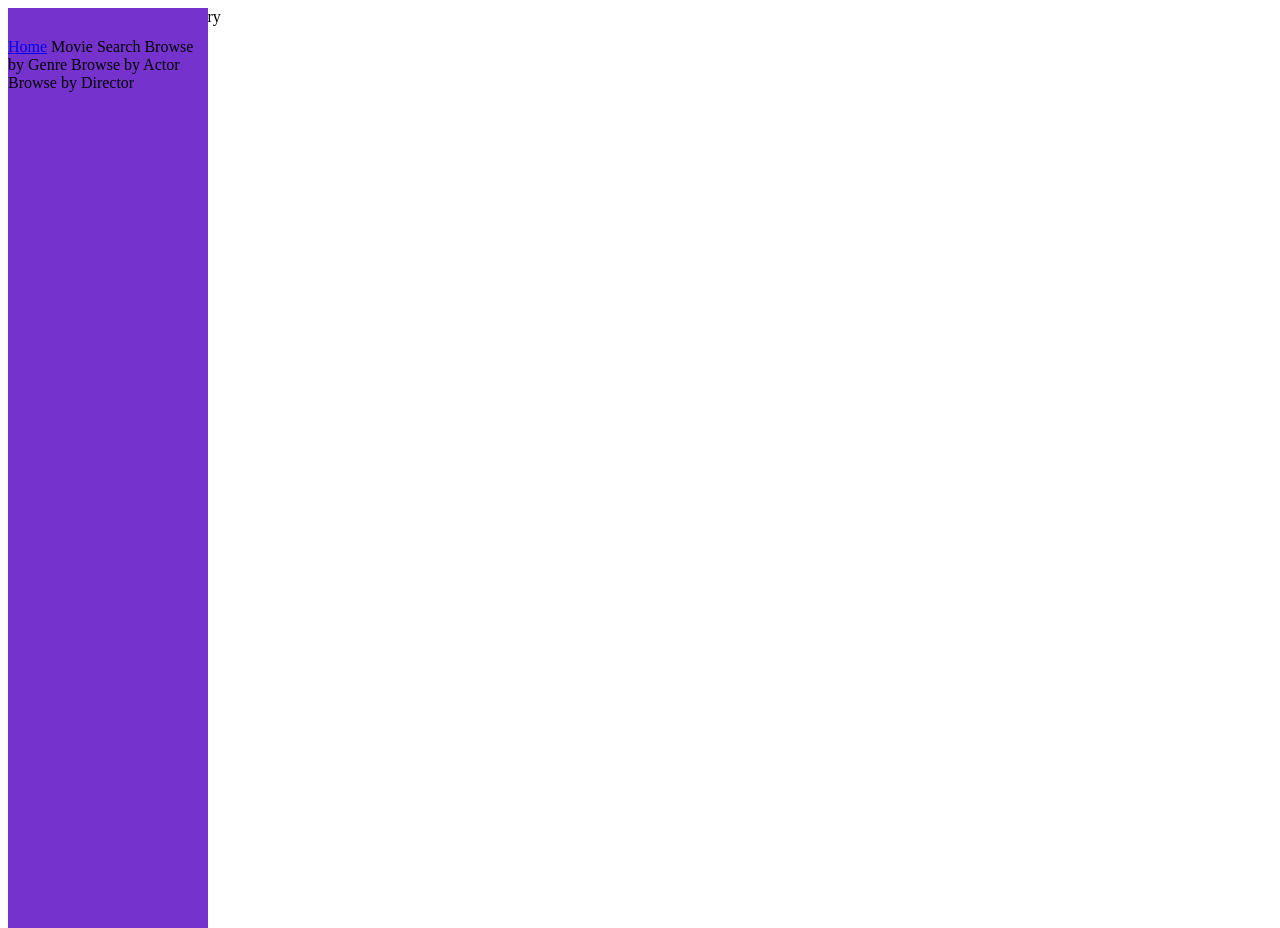
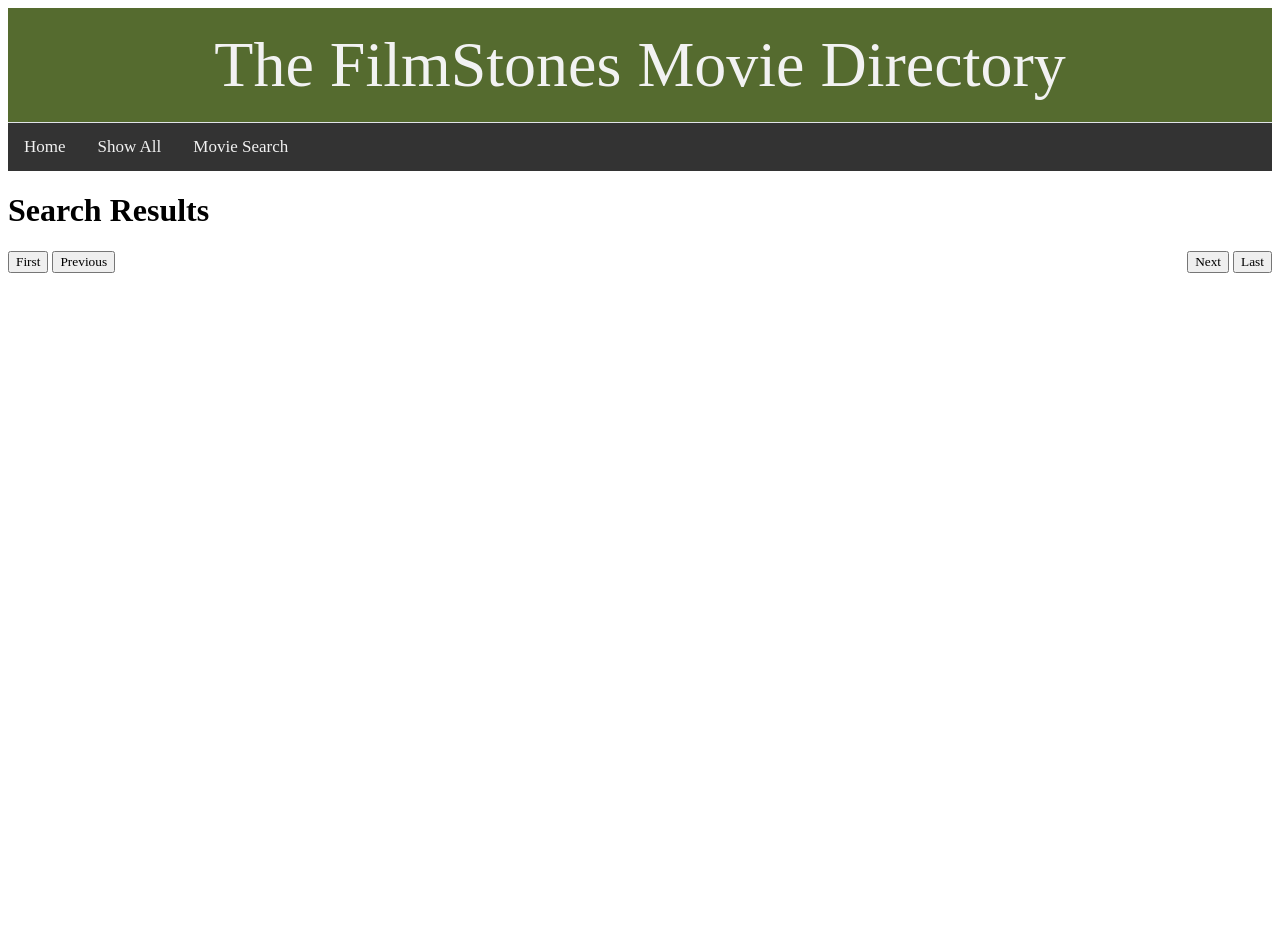
Before and after one commit to Jack-Stoneman/COMPSCI235_Movie_Application, a Flask app: template moviefiles/templates/movie/movie.html in a window 1280 px wide. Run offline with Flask 2, Linux system fonts and the light colour scheme; the template is opened without the code that fills it, so the values that code supplies are empty.

Commit message:
started a redesign of html pages and implemented a route to show all movies

```diff
--- a/moviefiles/__init__.py
+++ b/moviefiles/__init__.py
@@ -21,5 +21,9 @@ def create_app(test_config=None):
         from .home import home
         app.register_blueprint(home.home_blueprint)
 
+        from .movies import movies
+        app.register_blueprint(movies.movie_blueprint)
+
+
 
     return app
--- a/moviefiles/adapters/memory_repository.py
+++ b/moviefiles/adapters/memory_repository.py
@@ -11,6 +11,9 @@ class MemoryRepository(AbstractRepository):
         self.__genres = reader.dataset_of_genres
         self.__actors = reader.dataset_of_actors
         self.__directors = reader.dataset_of_directors
+
+    def get_movies(self):
+        return self.__movies
 
     def get_movie(self, title: str, release_year: int):
         for movie in self.__movies:
--- a/moviefiles/adapters/repository.py
+++ b/moviefiles/adapters/repository.py
@@ -10,6 +10,11 @@ class RepositoryException(Exception):
         pass
 
 class AbstractRepository(abc.ABC):
+
+    @abc.abstractmethod
+    def get_movies(self):
+        """ Gets all movies """
+        raise NotImplementedError
 
     @abc.abstractmethod
     def get_movie(self, title: str, release_year: str):
--- a/moviefiles/home/home.py
+++ b/moviefiles/home/home.py
@@ -1,4 +1,4 @@
-from flask import Blueprint, render_template
+from flask import Blueprint, render_template, url_for
 
 home_blueprint = Blueprint('home_bp', __name__)
 
--- a/moviefiles/movies/services.py
+++ b/moviefiles/movies/services.py
@@ -5,6 +5,10 @@ from COMPSCI235_Movie_Application.moviefiles.domainmodel.movie import Movie, Act
 
 class NonExistentMovieException(Exception):
     pass
+
+def get_movies(repo: AbstractRepository):
+    movies = repo.get_movies()
+    return movies_to_dict(movies)
 
 def get_movie(title: str, release_year: int, repo: AbstractRepository):
     movie = repo.get_movie(title, release_year)
--- a/moviefiles/static/css/main.css
+++ b/moviefiles/static/css/main.css
@@ -1,127 +1,37 @@
-#container {
-  display: flex;
-  flex-direction: row;
+
+
+* {
+  font-family: "Perpetua", serif;
 }
 
-#nav {
-  width: 200px;
-  height: 100%;
-  background: #7532cd;
-  padding: 30px 0px;
-  position: fixed;
+.topnav {
+  background-color: #333;
+  overflow: hidden;
 }
 
-#nav-header {
-  color: #fff;
+.topnav a {
+  float: left;
+  color: #f2f2f2;
   text-align: center;
-  margin-bottom: 30px;
-  margin-top: 12px;
+  padding: 14px 16px;
+  text-decoration: none;
+  font-size: 17px;
 }
 
-#sub-nav-header {
-  color: #fff;
-  text-align: left;
-  margin-top: 20px;
-  margin-bottom: 20px;
-  padding-left: 10px;
+.topnav a:hover {
+  background-color: #ddd;
+  color: black;
 }
 
-#nav-footer {
-  color: #fff;
-  margin-top: 25px;
-  margin-bottom: 20px;
-  position: absolute;
-  bottom: 0;
-  font-size: small;
+#header {
+  padding: 20px;
+  border-bottom: 1px solid #e0e4e8;
+  color: #f2f2f2;
+  font-size: 64px;
   text-align: center;
-  word-wrap: break-word;
 }
 
-#main {
-  margin: 20px;
-  color: #717171;
-  line-height: 25px;
-  padding: 10px;
-  width: 66.666667%;
+#content-2 {
+  background-color: #556B2F;
+  overflow: hidden;
 }
-
-#logo {
-  width: 150px;
-}
-
-#sidebar {
-    background-color: #8acd32;
-    color: #717171;
-    width: 33.333333%;
-    min-height: 100vh;
-    height: 100%;
-    padding: 20px;
-    border-bottom: 1px solid #e0e4e8;
-}
-
-#article-header {
-    text-align: left;
-    margin-top: 20px;
-    margin-bottom: 20px;
-}
-
-#article {
-    clear:both;
-    margin-bottom:100px;
-}
-
-#article-footer {
-    font-size: 32px;
-}
-
-#article-container {
-    padding: 20px;
-    display: flex;
-    flex-direction: column;
-    margin-top: 30px;
-}
-
-input[type='text'],
-    select {
-        width: 100%;
-        padding: 12px 20px;
-        margin: 8px 0;
-        display: inline-block;
-        border: 1px solid #ccc;
-        border-radius: 4px;
-        box-sizing: border-box;
-    }
-
-input[type='password'],
-    select {
-        width: 100%;
-        padding: 12px 20px;
-        margin: 8px 0;
-        display: inline-block;
-        border: 1px solid #ccc;
-        border-radius: 4px;
-        box-sizing: border-box;
-    }
-
-input[type='submit'] {
-    width: 100%;
-     background-color: #7532cd;
-     color: white;
-     padding: 14px 20px;
-     margin: 8px 0;
-     border: none;
-     border-radius: 4px;
-     cursor: pointer;
-}
-
-input[type='submit']:hover {
-    background-color: #8acd32;
-    color: black;
-}
-
-.icon {
-    width: 1.5em;
-    height: 1.5em;
-    vertical-align: -0.5em;
-    fill: currentColor;
-    overflow: hidden;
--- a/moviefiles/templates/header.html
+++ b/moviefiles/templates/header.html
@@ -1,3 +1,3 @@
-<header id="header">
+<header>
   The FilmStones Movie Directory
 </header>
--- a/moviefiles/templates/home/home.html
+++ b/moviefiles/templates/home/home.html
@@ -1,7 +1,7 @@
 {% extends 'layout.html' %}
 
 {% block content %}
-<main id="main">
+<main>
     <p>Welcome to the FilmStones Movie Directory!</p>
     <br />
     <p>This website contains information for 1000 movies, from all different genres and time periods.</p>
--- a/moviefiles/templates/layout.html
+++ b/moviefiles/templates/layout.html
@@ -6,30 +6,22 @@
     <title>The FilmStones Movie Directory</title>
 
     <link
-      rel = "stylesheet"
-      href = "{{ url_for('static', filename='css/main.css') }}"
+      rel="stylesheet"
+      href="{{ url_for('static', filename='css/main.css') }}"
      />
 
   </head>
 
   <body>
-    <div id="body">
-      <!-- Include navigation partial. -->
+    <div id="content-2">
+      <header id="header">
+        The FilmStones Movie Directory
+      </header>
+    </div>
+    <div class="topnav">
       {% include 'navigation.html' %}
-
-      <div id="content-2">
-        <!-- Include header partial. -->
-        {% include 'header.html' %}
-
-        <div id="container">
-          <!-- Main content block to be supplied by page. -->
-          {% block content %} {% endblock %}
-
-          <!-- Include sidebar partial. -->
-          {% include 'sidebar.html' %}
-        </div>
-
-      </div>
     </div>
+    {% block content %}
+    {% endblock %}
   </body>
 </html>
--- a/moviefiles/templates/movie/movie.html
+++ b/moviefiles/templates/movie/movie.html
@@ -1 +1,46 @@
 {% extends 'layout.html' %}
+
+{% block content %}
+
+<main id="main">
+    <header id="movie-header">
+        <h1>Search Results</h1>
+    </header>
+
+    <nav style="clear:both">
+            <div style="float:left">
+                {% if first_movie_url is not none %}
+                    <button class="btn-general" onclick="location.href='{{first_movie_url}}'">First</button>
+                {% else %}
+                    <button class="btn-general-disabled" disabled>First</button>
+                {% endif %}
+                {% if previous_movie_url is not none %}
+                    <button class="btn-general" onclick="location.href='{{previous_movie_url}}'">Previous</button>
+                {% else %}
+                    <button class="btn-general-disabled" disabled>Previous</button>
+                {% endif %}
+            </div>
+            <div style="float:right">
+                {% if next_movie_url is not none %}
+                    <button class="btn-general" onclick="location.href='{{next_movie_url}}'">Next</button>
+                {% else %}
+                    <button class="btn-general-disabled" disabled>Next</button>
+                {% endif %}
+                {% if last_movie_url is not none %}
+                    <button class="btn-general" onclick="location.href='{{last_movie_url}}'">Last</button>
+                {% else %}
+                    <button class="btn-general-disabled" disabled>Last</button>
+                {% endif %}
+            </div>
+        </nav>
+
+    {% for movie in movies %}
+    <h2>{{movie.title}}, {{movie.release_year}}</h2>
+    <h3>Genres: <span>{% for genre in movie.genres %} {{genre}} {% endfor %}</span></h3>
+    <p>{{movie.description}}</p>
+    <br>
+    {% endfor %}
+
+</main>
+
+{% endblock %}
--- a/moviefiles/templates/navigation.html
+++ b/moviefiles/templates/navigation.html
@@ -1,12 +1,4 @@
-<nav id="nav">
 
-  <a class="btn-nav" href="{{ url_for('home_bp.home') }}">Home</a>
-  <a class="btn-nav">Movie Search</a>
-  <a class="btn-nav">Browse by Genre</a>
-  <a class="btn-nav">Browse by Actor</a>
-  <a class="btn-nav">Browse by Director</a>
-
-  <div id="nav-footer">
-    COMPSCI 235 Software Development Methodologies
-  </div>
-</nav>
+<a href="{{ url_for('home_bp.home') }}">Home</a>
+<a href="{{ url_for('movie_bp.show_all') }}">Show All</a>
+<a href="{{ url_for('movie_bp.movie_search') }}">Movie Search</a>
```
Also changed, not shown: moviefiles/movies/movies.py (+98 -0 lines), moviefiles/templates/movie/movie_search.html (added, +11 -0 lines), moviefiles/templates/movie/movies_by_genre.html (added, +11 -0 lines).
